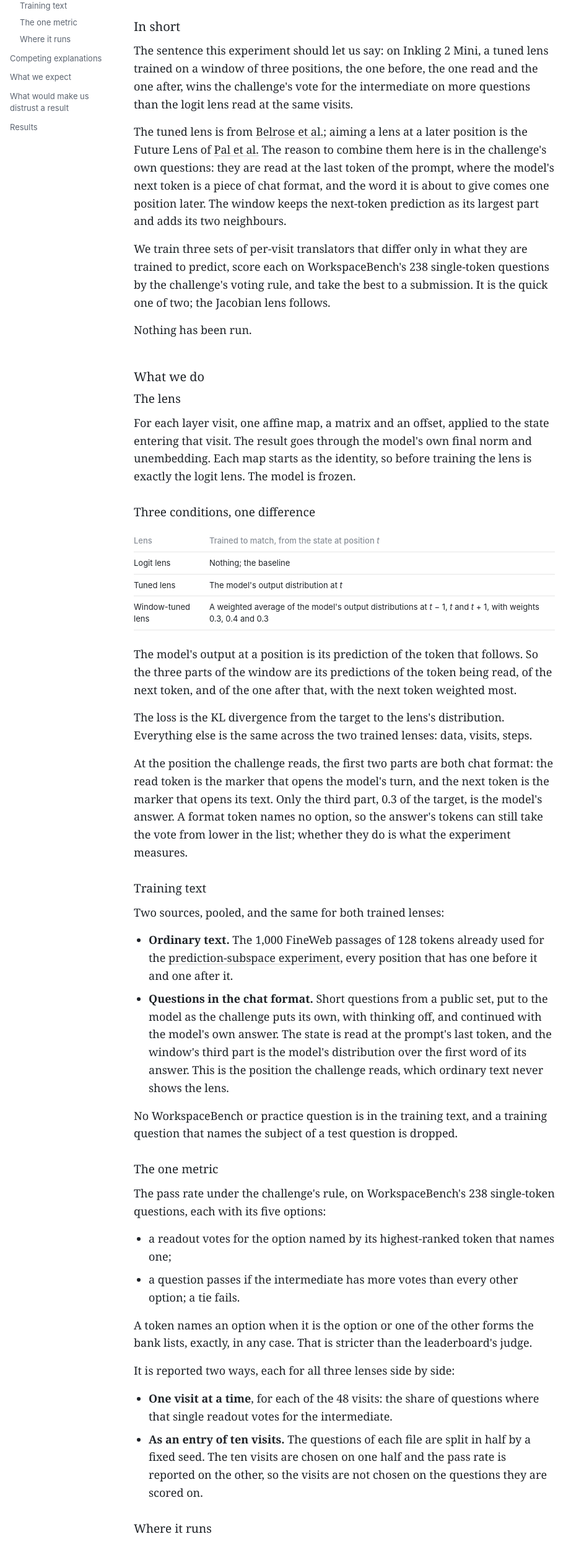
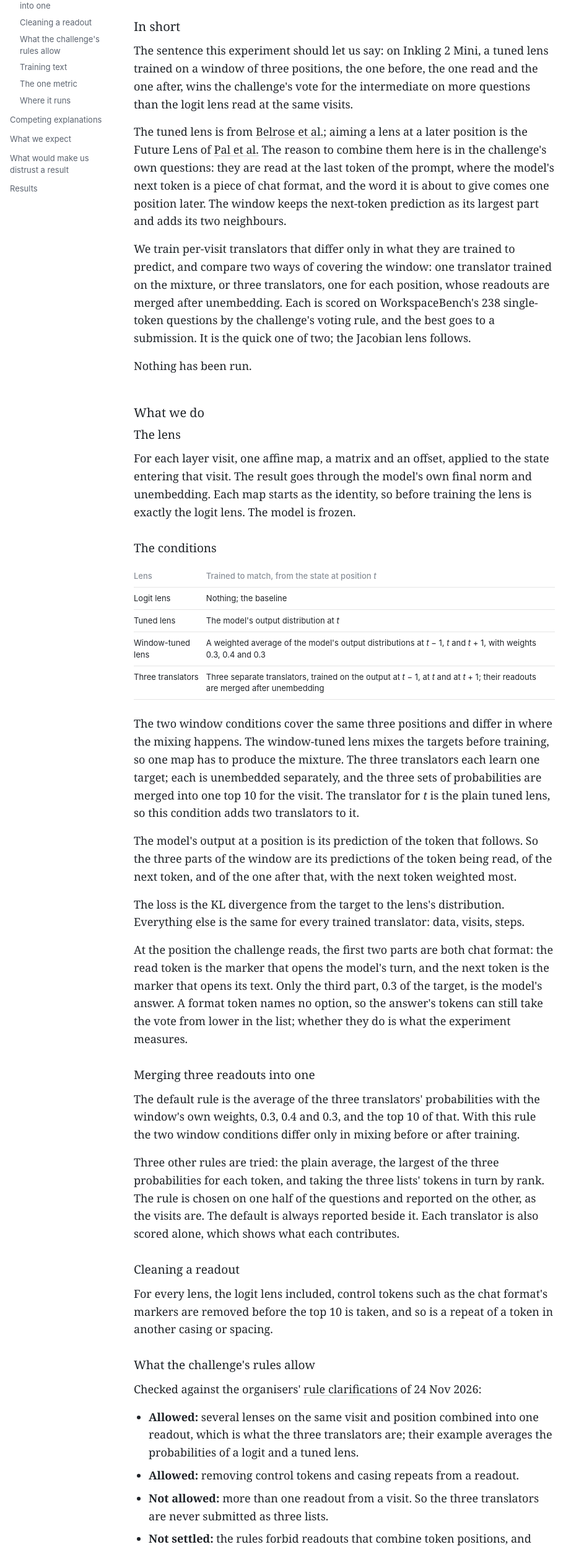
Before and after one commit to Dakingrai/internal-lens-lab, a plain HTML site: page experiments/future-tuned-lens.html in a window 1280 px wide. Shown: the part 257-2753 px from the top of the page at 62% size, without its empty margins (0-943 px from the left). Drawn offline with Linux system fonts and the light colour scheme.

Commit message:
Tuned-lens experiment: add three separate translators merged after unembedding
A fourth condition: one translator each for the model's output at t-1, t and t+1, merged
into one readout per visit, against the single translator trained on the mixture. Adds the
merging rules, cleaning of control tokens for every lens, and what the challenge's rule
clarifications allow. Nothing has run.

Co-Authored-By: Claude Fable 5.2 <noreply@anthropic.com>

```diff
--- a/experiments/future-tuned-lens.html
+++ b/experiments/future-tuned-lens.html
@@ -32,7 +32,7 @@
 <div class="prose">
 <p>The sentence this experiment should let us say: on Inkling 2 Mini, a tuned lens trained on a window of three positions, the one before, the one read and the one after, wins the challenge's vote for the intermediate on more questions than the logit lens read at the same visits.</p>
 <p>The tuned lens is from Belrose et al.; aiming a lens at a later position is the Future Lens of Pal et al. The reason to combine them here is in the challenge's own questions: they are read at the last token of the prompt, where the model's next token is a piece of chat format, and the word it is about to give comes one position later. The window keeps the next-token prediction as its largest part and adds its two neighbours.</p>
-<p>We train three sets of per-visit translators that differ only in what they are trained to predict, score each on WorkspaceBench's 238 single-token questions by the challenge's voting rule, and take the best to a submission. It is the quick one of two; the Jacobian lens follows.</p>
+<p>We train per-visit translators that differ only in what they are trained to predict, and compare two ways of covering the window: one translator trained on the mixture, or three translators, one for each position, whose readouts are merged after unembedding. Each is scored on WorkspaceBench's 238 single-token questions by the challenge's voting rule, and the best goes to a submission. It is the quick one of two; the Jacobian lens follows.</p>
 <p>Nothing has been run.</p>
 </div>
 </section>
@@ -42,20 +42,35 @@
 <div class="prose">
 <h3>The lens</h3>
 <p>For each layer visit, one affine map, a matrix and an offset, applied to the state entering that visit. The result goes through the model's own final norm and unembedding. Each map starts as the identity, so before training the lens is exactly the logit lens. The model is frozen.</p>
-<h3>Three conditions, one difference</h3>
+<h3>The conditions</h3>
 <table class="tbl">
 <thead><tr><th>Lens</th><th>Trained to match, from the state at position <i>t</i></th></tr></thead>
 <tbody>
 <tr><td>Logit lens</td><td>Nothing; the baseline</td></tr>
 <tr><td>Tuned lens</td><td>The model's output distribution at <i>t</i></td></tr>
 <tr><td>Window-tuned lens</td><td>A weighted average of the model's output distributions at <i>t</i> − 1, <i>t</i> and <i>t</i> + 1, with weights 0.3, 0.4 and 0.3</td></tr>
+<tr><td>Three translators</td><td>Three separate translators, trained on the output at <i>t</i> − 1, at <i>t</i> and at <i>t</i> + 1; their readouts are merged after unembedding</td></tr>
 </tbody>
 </table>
+<p>The two window conditions cover the same three positions and differ in where the mixing happens. The window-tuned lens mixes the targets before training, so one map has to produce the mixture. The three translators each learn one target; each is unembedded separately, and the three sets of probabilities are merged into one top 10 for the visit. The translator for <i>t</i> is the plain tuned lens, so this condition adds two translators to it.</p>
 <p>The model's output at a position is its prediction of the token that follows. So the three parts of the window are its predictions of the token being read, of the next token, and of the one after that, with the next token weighted most.</p>
-<p>The loss is the KL divergence from the target to the lens's distribution. Everything else is the same across the two trained lenses: data, visits, steps.</p>
+<p>The loss is the KL divergence from the target to the lens's distribution. Everything else is the same for every trained translator: data, visits, steps.</p>
 <p>At the position the challenge reads, the first two parts are both chat format: the read token is the marker that opens the model's turn, and the next token is the marker that opens its text. Only the third part, 0.3 of the target, is the model's answer. A format token names no option, so the answer's tokens can still take the vote from lower in the list; whether they do is what the experiment measures.</p>
+<h3>Merging three readouts into one</h3>
+<p>The default rule is the average of the three translators' probabilities with the window's own weights, 0.3, 0.4 and 0.3, and the top 10 of that. With this rule the two window conditions differ only in mixing before or after training.</p>
+<p>Three other rules are tried: the plain average, the largest of the three probabilities for each token, and taking the three lists' tokens in turn by rank. The rule is chosen on one half of the questions and reported on the other, as the visits are. The default is always reported beside it. Each translator is also scored alone, which shows what each contributes.</p>
+<h3>Cleaning a readout</h3>
+<p>For every lens, the logit lens included, control tokens such as the chat format's markers are removed before the top 10 is taken, and so is a repeat of a token in another casing or spacing.</p>
+<h3>What the challenge's rules allow</h3>
+<p>Checked against the organisers' <a href="https://ndif.us/looped-lens-challenge/#rule-clarifications" target="_blank" rel="noopener">rule clarifications</a> of 24 Nov 2026:</p>
+<ul>
+<li><b>Allowed:</b> several lenses on the same visit and position combined into one readout, which is what the three translators are; their example averages the probabilities of a logit and a tuned lens.</li>
+<li><b>Allowed:</b> removing control tokens and casing repeats from a readout.</li>
+<li><b>Not allowed:</b> more than one readout from a visit. So the three translators are never submitted as three lists.</li>
+<li><b>Not settled:</b> the rules forbid readouts that combine token positions, and their examples are all of states read at several positions. Here one state is read; the other positions are only what two translators were trained to predict. We read that as allowed and will ask the organisers before submitting.</li>
+</ul>
 <h3>Training text</h3>
-<p>Two sources, pooled, and the same for both trained lenses:</p>
+<p>Two sources, pooled, and the same for every trained translator:</p>
 <ul>
 <li><b>Ordinary text.</b> The 1,000 FineWeb passages of 128 tokens already used for the <a href="prediction-subspace.html">prediction-subspace experiment</a>, every position that has one before it and one after it.</li>
 <li><b>Questions in the chat format.</b> Short questions from a public set, put to the model as the challenge puts its own, with thinking off, and continued with the model's own answer. The state is read at the prompt's last token, and the window's third part is the model's distribution over the first word of its answer. This is the position the challenge reads, which ordinary text never shows the lens.</li>
@@ -68,7 +83,7 @@
 <li>a question passes if the intermediate has more votes than every other option; a tie fails.</li>
 </ul>
 <p>A token names an option when it is the option or one of the other forms the bank lists, exactly, in any case. That is stricter than the leaderboard's judge.</p>
-<p>It is reported two ways, each for all three lenses side by side:</p>
+<p>It is reported two ways, each for all the lenses side by side:</p>
 <ul>
 <li><b>One visit at a time</b>, for each of the 48 visits: the share of questions where that single readout votes for the intermediate.</li>
 <li><b>As an entry of ten visits.</b> The questions of each file are split in half by a fixed seed. The ten visits are chosen on one half and the pass rate is reported on the other, so the visits are not chosen on the questions they are scored on.</li>
@@ -85,8 +100,9 @@
 <li><b>The intermediate is what the model says a few tokens on.</b> Pal et al. find a single state already encodes tokens two or more positions ahead. If so, the window-tuned lens gains most on the basic questions, where the intermediate is the answer, and the plain tuned lens does not, because at the read position it is trained to say the chat format's next token.</li>
 <li><b>Any trained translator helps.</b> Belrose et al. show the tuned lens corrects the mismatch between a middle layer's states and the final layer's. If that mismatch is the whole problem, both trained lenses gain about equally over the logit lens, at the visits where the logit lens fails.</li>
 <li><b>A trained lens reads the answer and loses the intermediate.</b> Gurnee et al. report that a trained predictor did clearly worse than their averaged Jacobian at surfacing intermediates. If so, on the multihop questions, where the intermediate is a bridge the model never writes, both trained lenses do worse than the logit lens, voting for the answer when it is among the options.</li>
+<li><b>One map cannot hold a mixture well.</b> No prior work that we know of compares the two. A translator trained on a mixture has to spread its probability over three different predictions from one affine map; three translators each fit one. If that matters, the three translators, merged with the same weights, pass more questions than the window-tuned lens. If it does not, the two agree and the single translator is the simpler entry, at a third of the weights.</li>
 </ul>
-<p>The three predict different patterns across the files: a gain for the window-tuned lens alone, an equal gain for both, or a loss on multihop.</p>
+<p>The first three predict different patterns across the files: a gain for the window lenses alone, an equal gain for every trained lens, or a loss on multihop. The fourth is read from the two window conditions against each other.</p>
 <p>Other reasons a result could arise:</p>
 <ul>
 <li><b>A gain because the training questions resemble the test ones.</b> Reduced, not removed: test questions and their subjects are kept out of training, but both are short factual questions.</li>
@@ -100,12 +116,14 @@
 <section>
 <h2>What we expect</h2>
 <div class="prose">
-<p>Written on 25 Nov 2026 by the agent that drafted this page, and rewritten the same day, before anything ran, when the owner changed the trained target from the average of the next four positions to the window. The owner has not reviewed the numbers.</p>
+<p>Written on 25 Nov 2026 by the agent that drafted this page, and rewritten the same day, before anything ran, when the owner changed the trained target from the average of the next four positions to the window, and again when the three-translator condition was added. The owner has not reviewed the numbers.</p>
 <ul>
 <li><b>Basic readout.</b> The window-tuned lens's ten-visit pass rate is at least 10 points above the logit lens's. The plain tuned lens is within 5 points of the logit lens.</li>
 <li><b>Multihop.</b> Neither trained lens beats the logit lens by more than 5 points, and the window-tuned lens may fall below it.</li>
 <li><b>One visit at a time.</b> The window-tuned lens votes for the intermediate at visits inside the loop where the logit lens never does.</li>
-<li><b>Its top tokens.</b> On the basic questions the window-tuned lens's first one or two tokens are chat-format markers, with the answer below them.</li>
+<li><b>Its top tokens.</b> On the basic questions, before cleaning, the window-tuned lens's first one or two tokens are chat-format markers, with the answer below them.</li>
+<li><b>Three translators against one.</b> Merged with the default rule, the three translators' ten-visit pass rate is within 5 points of the window-tuned lens's on every file.</li>
+<li><b>Each translator alone.</b> On the basic questions the translator for <i>t</i> + 1 votes for the intermediate far more often than the other two, and the one for <i>t</i> − 1 almost never does.</li>
 </ul>
 <p>If the two trained lenses gain equally, the window adds nothing and the plain tuned lens is the simpler entry. If neither gains on any file, the translators are not worth a submission and the Jacobian lens is next.</p>
 </div>
@@ -121,7 +139,7 @@
 <li>The logit lens's pass rate here does not agree with what its readouts in the first experiment imply. Then the scoring is wrong.</li>
 <li>Run on NDIF on the ten practice questions, the chosen lens passes fewer than it does locally by two or more. Then the gain may not survive the leaderboard.</li>
 </ul>
-<p>Seven visits of the window-tuned lens are trained and scored first and read by the owner before the rest: visit 36, inside the loop's third pass, and the six visits of the layers that run once at the end, 42 to 47.</p>
+<p>Seven visits of the window-tuned lens and of the three translators are trained and scored first and read by the owner before the rest: visit 36, inside the loop's third pass, and the six visits of the layers that run once at the end, 42 to 47.</p>
 </div>
 </section>
 
--- a/programs.js
+++ b/programs.js
@@ -102,7 +102,7 @@ window.PROGRAMS = [
             date: "2026-11-25",
             tags: ["preliminary", "AI-assisted", "unreviewed"],
             href: "experiments/future-tuned-lens.html",
-            summary: "Trains one affine translator per layer visit, twice: once to predict the model's next token, as a tuned lens does, and once to predict a weighted window of its outputs at the position before, the one read and the one after, the middle weighted most. Both are scored beside the logit lens on WorkspaceBench's 238 single-token questions by the challenge's voting rule, one visit at a time and as an entry of ten visits. The better one goes to a submission.",
+            summary: "Trains one affine translator per layer visit, twice: once to predict the model's next token, as a tuned lens does, and once to predict a weighted window of its outputs at the position before, the one read and the one after, the middle weighted most. A further condition trains three translators, one for each of those positions, and merges their readouts after unembedding. All are scored beside the logit lens on WorkspaceBench's 238 single-token questions by the challenge's voting rule, one visit at a time and as an entry of ten visits. The better one goes to a submission.",
           },
         ],
         details: [
```
